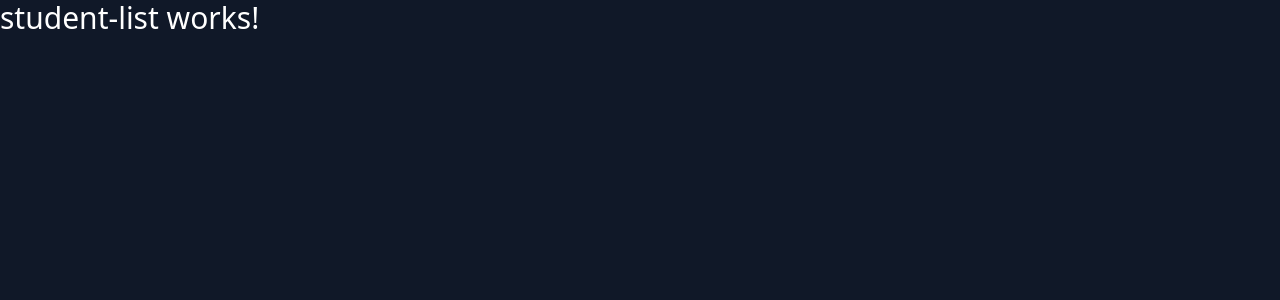
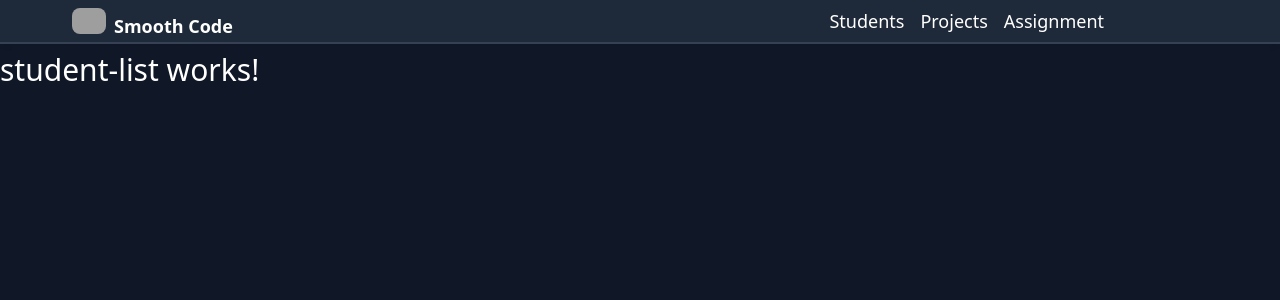
Before and after one commit to festusrono/frontendStudent, an Angular app: page /students in a window 1280 px wide. Shown: the top 300 px of the page. Built offline with nearby package versions, Linux system fonts and the light colour scheme; grey boxes are pictures that could not be loaded.

Commit message:
adding header doc

```diff
--- a/src/app/app-module.ts
+++ b/src/app/app-module.ts
@@ -5,11 +5,12 @@ import { AppRoutingModule } from './app-routing-module';
 import { App } from './app';
 import { FormsModule } from '@angular/forms';
 import { provideHttpClient } from '@angular/common/http';
+import { Header } from './header/header';
 
 
 
 @NgModule({
-  declarations: [App],
+  declarations: [App, Header],
   imports: [BrowserModule, AppRoutingModule, FormsModule],
   providers: [provideHttpClient(), provideBrowserGlobalErrorListeners(), provideClientHydration()],
   bootstrap: [App],
--- a/src/app/app.html
+++ b/src/app/app.html
@@ -1,3 +1,4 @@
 <div>
+  <app-header></app-header>
   <router-outlet></router-outlet>
 </div>
--- a/src/app/header/header.html
+++ b/src/app/header/header.html
@@ -1 +1,66 @@
-<p>header works!</p>
+<div>
+    <nav class="sm:px-16 px-6 bg-gray-800 shadow-md flex flex-wrap items-center sm:py-0 py-2">
+      <div class="flex-1 flex justify-between items-center">
+        <a href="/" class="flex text-lg font-semibold">
+          <img alt="image"
+            src="https://avatars.githubusercontent.com/u/183861407?v=4"
+            width="50"
+            height="50"
+            class="p-2 rounded-2xl"
+          />
+          <div class="mt-3 text-white">Smooth Code</div>
+        </a>
+      </div>
+
+      <button
+        id="menu-toggle"
+        type="button"
+        aria-label="Toggle menu"
+        class="cursor-pointer sm:hidden block"
+        onclick="document.getElementById('menu').classList.toggle('hidden')"
+      >
+      <svg
+      class="fill-current text-white"
+      xmlns="http://www.w3.org/2000/svg"
+      width="20"
+      height="20"
+      viewBox="0 0 20 20"
+    >
+      <title>menu</title>
+      <!-- First line -->
+      <rect x="0" y="3" width="20" height="2"></rect>
+      <!-- Second line -->
+      <rect x="0" y="9" width="20" height="2"></rect>
+      <!-- Third line -->
+      <rect x="0" y="15" width="20" height="2"></rect>
+    </svg>
+
+      </button>
+
+      <div
+        id="menu"
+        class="hidden sm:flex sm:items-center sm:w-auto w-full lg:mr-28"
+      >
+        <nav>
+          <ul class="text-xl text-center items-center gap-x-5 pt-4 md:gap-x-4 sm:text-lg sm:flex sm:pt-0">
+            <li class="py-2 sm:py-0">
+              <a class="text-white hover:pb-1 hover:border-b-4" href="/">
+                Students
+              </a>
+            </li>
+            <li class="py-2 sm:py-0">
+                <a class="text-white hover:pb-1 hover:border-b-4" href="/projects">
+                  Projects
+                </a>
+              </li>
+              <li class="py-2 sm:py-0">
+                <a class="text-white hover:pb-1 hover:border-b-4" href="/assignment">
+                  Assignment
+                </a>
+              </li>
+          </ul>
+        </nav>
+      </div>
+    </nav>
+    <hr class="border-gray-700 border mb-2" />
+  </div>
```
